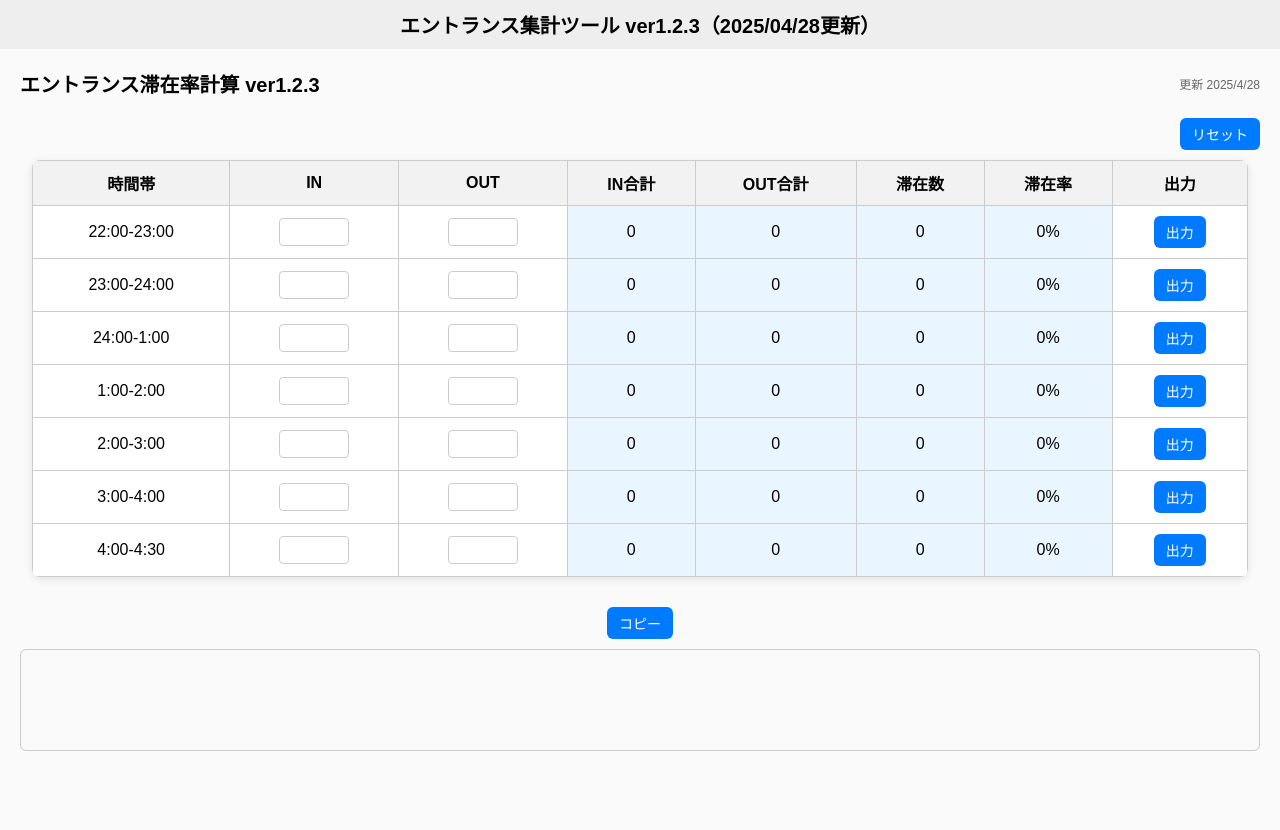
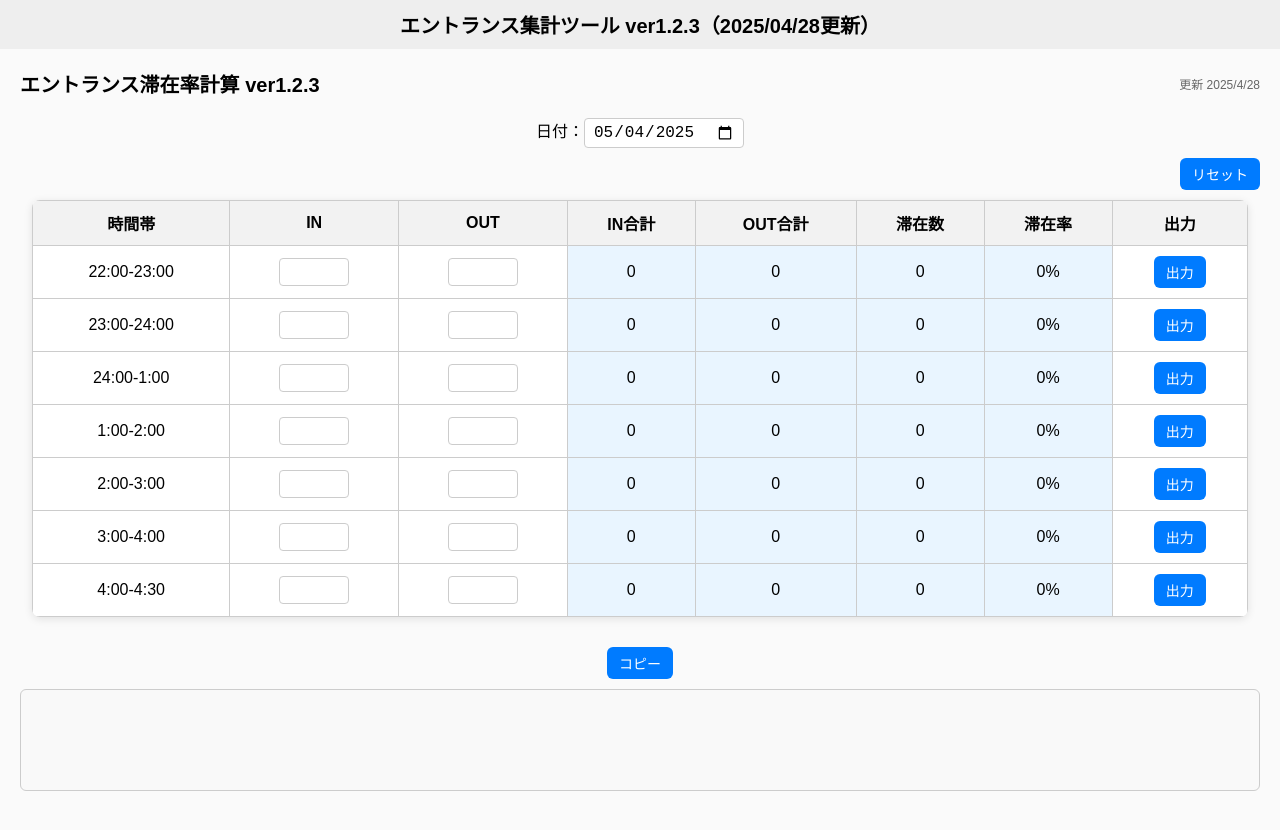
Before and after one commit to sugad4i/calculate, a plain HTML site: page index.html in a window 1280 px wide. Before the commit the page ends 800 px from the top, so only its background shows below. Drawn offline with Linux system fonts and the light colour scheme.

Commit message:
Update index.html

```diff
--- a/index.html
+++ b/index.html
@@ -11,13 +11,15 @@
     .page-title { display: flex; justify-content: space-between; align-items: center; margin: 20px; }
     .title-left { font-size: 20px; font-weight: bold; }
     .title-right { font-size: 12px; color: #666; }
+    .date-container { text-align: center; margin-bottom: 10px; }
+    .date-container input { font-size: 16px; padding: 4px 8px; border-radius: 4px; border: 1px solid #ccc; }
     .table-header { display: flex; justify-content: flex-end; align-items: center; margin: 0 20px 10px; }
     .table-header button, button { background-color: #007bff; color: white; border: none; border-radius: 6px; padding: 6px 12px; font-size: 14px; cursor: pointer; }
     button:hover { background-color: #0056b3; }
     table { width: 95%; border-collapse: collapse; margin: 0 auto; box-shadow: 0 2px 8px rgba(0,0,0,0.1); background-color: white; border-radius: 8px; overflow: hidden; }
     thead { background-color: #f2f2f2; }
     th, td { border: 1px solid #ccc; padding: 10px; text-align: center; }
-    input { width: 60px; text-align: center; font-size: 16px; padding: 4px; border-radius: 4px; border: 1px solid #ccc; }
+    input[type='number'] { width: 60px; text-align: center; font-size: 16px; padding: 4px; border-radius: 4px; border: 1px solid #ccc; }
     .fixed { background-color: #e9f5ff; }
     #output-area { margin: 30px 20px 0; text-align: center; }
     #output { margin-top: 10px; padding: 10px; border: 1px solid #ccc; min-height: 80px; white-space: pre-wrap; background: #f9f9f9; font-family: monospace; font-size: 16px; border-radius: 6px; text-align: left; }
@@ -33,6 +35,11 @@
     <div class="title-left">エントランス滞在率計算 ver1.2.3</div>
     <div class="title-right">更新 2025/4/28</div>
   </div>
+
+  <div class="date-container">
+    日付：<input type="date" id="date-input">
+  </div>
+
   <div class="table-header">
     <button onclick="resetData()">リセット</button>
   </div>
@@ -57,7 +64,17 @@ const timeSlots = ["22:00-23:00", "23:00-24:00", "24:00-1:00", "1:00-2:00", "2:0
 let data = JSON.parse(localStorage.getItem('entranceData')) || timeSlots.map(() => ({in: '', out: ''}));
 const tbody = document.getElementById('table-body');
 const outputDiv = document.getElementById('output');
+const dateInput = document.getElementById('date-input');
 const POST_URL = "https://script.google.com/macros/s/AKfycbwuKn3rEapqFwU4bPS4cHeLcgzGPH-6M0PjwKcjKf-30Zzbgjoxw6FNuUZgDo5rZJOqzw/exec";
+
+// デフォルトの日付セット
+function setDefaultDate() {
+  const today = new Date();
+  const yyyy = today.getFullYear();
+  const mm = String(today.getMonth() + 1).padStart(2, '0');
+  const dd = String(today.getDate()).padStart(2, '0');
+  dateInput.value = `${yyyy}-${mm}-${dd}`;
+}
 
 function renderTable() {
   tbody.innerHTML = '';
@@ -99,6 +116,7 @@ function renderTable() {
       copyText(text);
 
       const query = new URLSearchParams({
+        date: dateInput.value,
         time: slot,
         inCount: data[i].in,
         outCount: data[i].out,
@@ -109,7 +127,7 @@ function renderTable() {
       }).toString();
 
       const fullUrl = POST_URL + "?" + query;
-      console.log("送信URL:", fullUrl); // デバッグ表示
+      console.log("送信URL:", fullUrl);
 
       fetch(fullUrl, {
         method: "GET",
@@ -141,12 +159,14 @@ function resetData() {
   if (confirm('新しい日時のデータを入力しますか？')) {
     localStorage.removeItem('entranceData');
     data = timeSlots.map(() => ({in: '', out: ''}));
+    setDefaultDate();
     renderTable();
     outputDiv.textContent = '';
     alert('データをリセットしました！');
   }
 }
 
+setDefaultDate();
 renderTable();
 </script>
 
```
